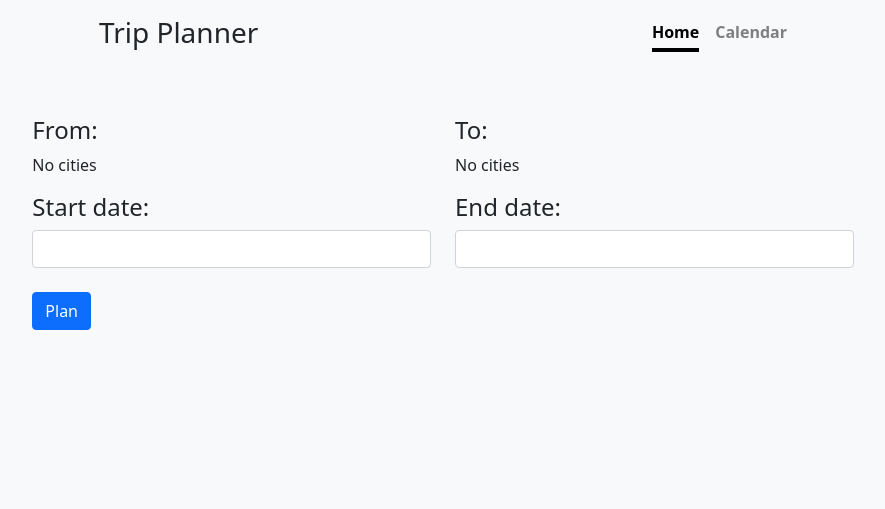
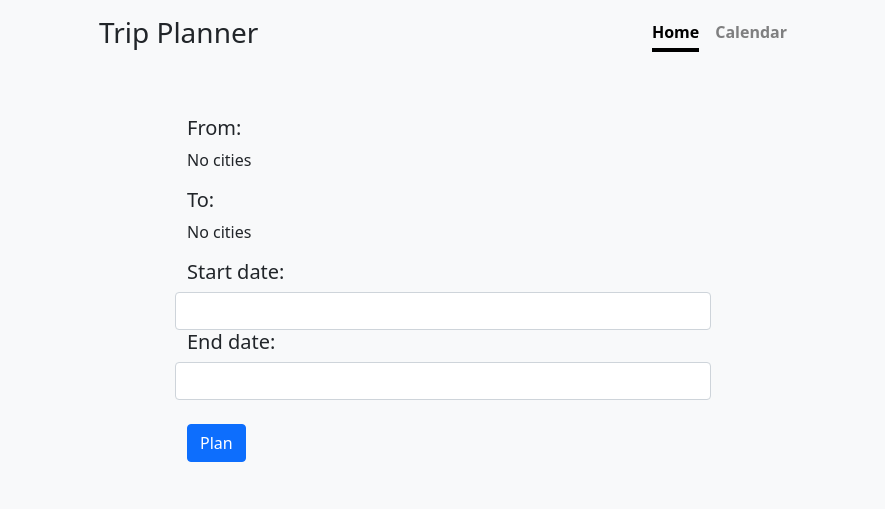
Before and after one commit to 9yifanchen9/MAC_hack_sprint, a Django app: page /planner/ in a window 1280 px wide. Shown: the top 509 px of the page, without its empty margins (197-1082 px from the left). Run offline with Django 3.2, Linux system fonts and the light colour scheme; data that the repository does not hold is empty; some libraries are stand-ins or nearby versions.

Commit message:
Slimmed Planner

```diff
--- a/planner/tripplanner/templates/tripplanner/index.html
+++ b/planner/tripplanner/templates/tripplanner/index.html
@@ -42,7 +42,6 @@
     <div>
       <h3 class="float-md-start mb-0">Trip Planner</h3>
       <nav class="nav nav-masthead justify-content-center float-md-end">
-        <a class="nav-link active" aria-current="page" href="#">Home</a>
         <a class="nav-link" href="{% url 'tripplanner:planner' %}">Planner</a>
         <a class="nav-link" href="{% url 'tripplanner:calendar' %}">Calendar</a>
       </nav>
@@ -53,7 +52,7 @@
     <h1>Trip Planner.</h1>
     <p class="lead">Plan wise, travel wise</p>
     <p class="lead">
-      <a href="#" class="btn btn-lg btn-secondary fw-bold border-black bg-light" id="start-btn">
+      <a href="{% url 'tripplanner:planner' %}" class="btn btn-lg btn-secondary fw-bold border-black bg-light" id="start-btn">
       Get started!
       </a>
     </p>
--- a/planner/tripplanner/templates/tripplanner/planner.html
+++ b/planner/tripplanner/templates/tripplanner/planner.html
@@ -33,6 +33,7 @@
       $( "#date_to" ).datepicker();
     } );
     </script>
+
   </head>
 
 
@@ -50,13 +51,12 @@
 </div>
 
 
-<div class="col-lg-8 mx-auto p-3 py-md-5">
-  <main>
+<div class="col-lg-8 mx-auto p-3 py-md-5 w-50">
+  <main class="px-5">
     <form action="{% url 'tripplanner:plan_trip' %}" method="get">
-      <div class="row">
-        <div class="col">
-          <h4>From:</h4>
-
+      <div class="form-group">
+        <div class="row">
+          <h5>From:</h5>
           {% if cities %}
           <select class="form-control form-control-lg">
             <option value="-"> - </option>
@@ -68,9 +68,8 @@
           <p> No cities </p>
           {% endif %}
         </div>
-        <div class="col">
-          <h4>To:</h4>
-
+        <div class="row">
+          <h5>To:</h5>
           {% if cities %}
           <select class="form-control form-control-lg">
             <option value="-"> - </option>
@@ -82,17 +81,15 @@
           <p> No cities </p>
           {% endif %}
         </div>
-      </div>
-      <div class="row">
-        <div class="col">
-          <h4>Start date:</h4><input type="text" class="form-control" id="date_from">
+        <div class="row">
+          <h5>Start date:</h5><input type="text" class="form-control" id="date_from">
         </div>
-        <div class="col">
-          <h4>End date:</h4><input type="text" class="form-control" id="date_to">
+        <div class="row">
+          <h5>End date:</h5><input type="text" class="form-control" id="date_to">
         </div>
       </div>
       <br>
-      <button type="submit" name="from" class="btn btn-primary">Plan</button>
+      <button type="submit" name="plan" class="btn btn-primary">Plan</button>
     </form>
   </main>
 </div>
--- a/planner/tripplanner/views.py
+++ b/planner/tripplanner/views.py
@@ -30,6 +30,9 @@ class PlannerView(generic.ListView):
 class TripView(generic.DetailView):
     model = Trip
 
+    def get_context_data(self, **kwargs):
+        context = super().get_context_data(**kwargs)
+        return context
 
 
 class CalendarView(generic.ListView):
```
